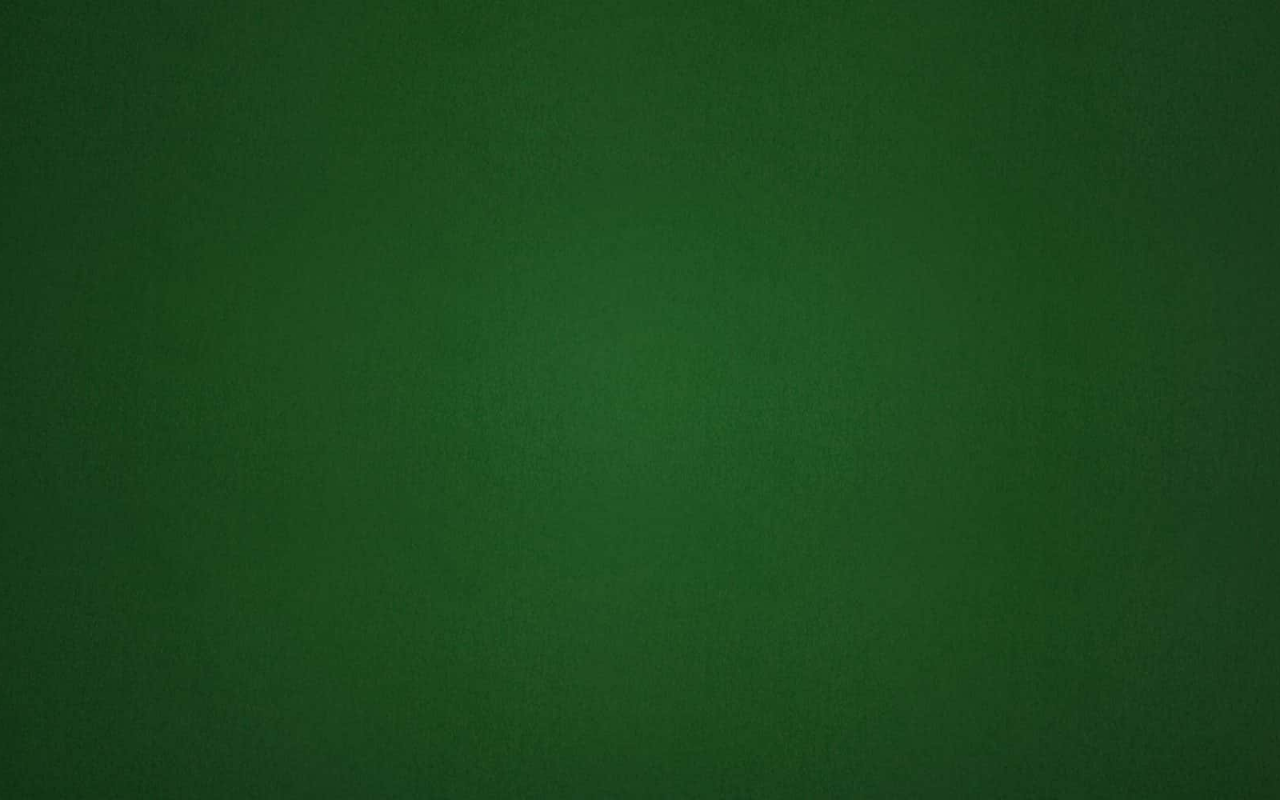
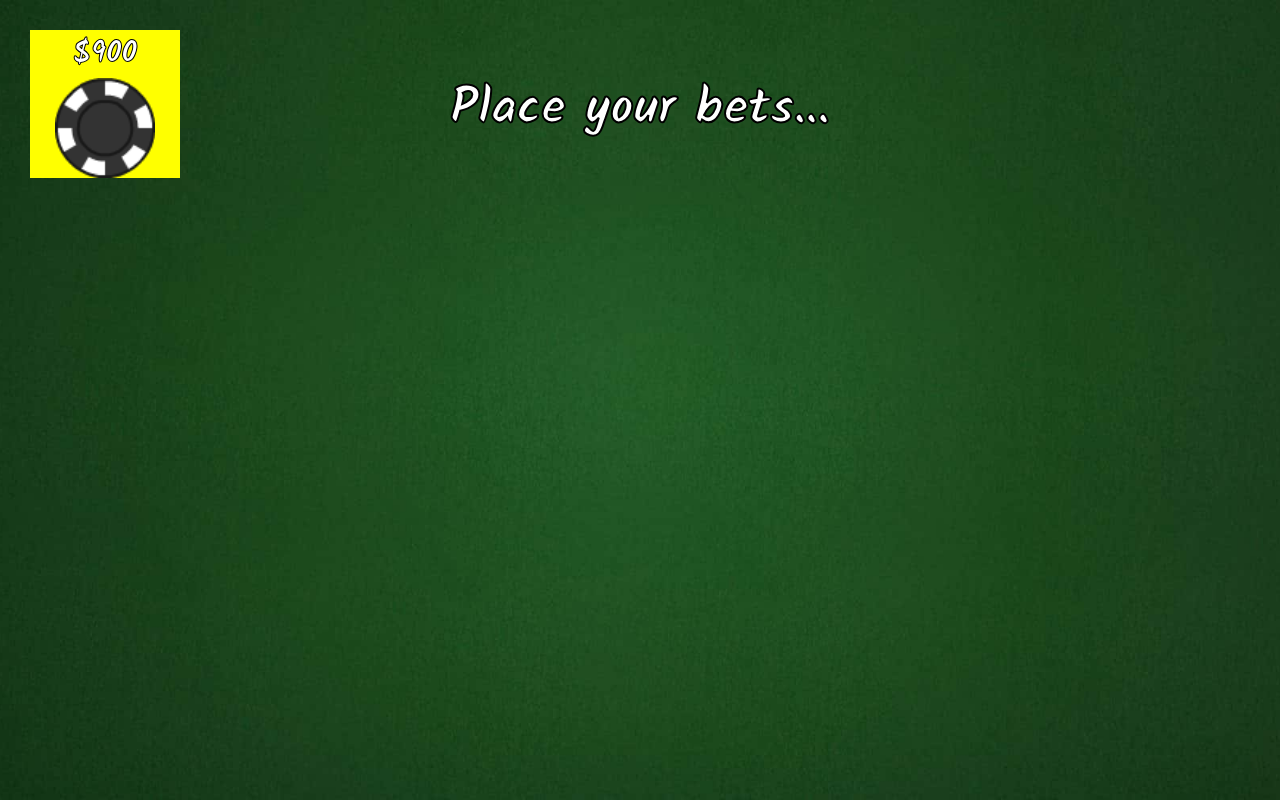
Before and after one commit to LaurynasAnd/black-jack, a plain HTML site: page index.html in a window 1280 px wide. Drawn offline with Linux system fonts and the light colour scheme.

Commit message:
title, bet

```diff
--- a/css/layout.css
+++ b/css/layout.css
@@ -4,4 +4,39 @@
     background-position: center;
     width: 100%;
     height: 100vh;
+    position: relative;
 }
+    .title {
+        display: inline-block;
+        position: absolute;
+        left: 50%;
+        top: 70px;
+        transform: translate(-50%);
+        font-size: 50px;
+        font-weight: 700;
+        color: #fff;
+        -webkit-text-stroke: 2px black
+    }
+    .bet {
+        background-color: yellow;
+        width: 150px;
+        position: absolute;
+        top: 30px;
+        left: 30px;
+        display: flex;
+        flex-direction: column;
+        justify-content: center;
+        align-items: center;
+    }
+        .bet > .sum {
+            font-size: 30px;
+            font-weight: 700;
+            color: #fff;
+            -webkit-text-stroke: 1px #000;
+        }
+        .bet > .chip {
+            width: 100px;
+        }
+    .bank {}
+    .cards {}
+    .button {}
--- a/index.html
+++ b/index.html
@@ -8,7 +8,17 @@
 </head>
 <body>
     <div id="table">
-
+        <h1 class="title">Place your bets...</h1>
+        <div class="bet">
+            <div class="sum">&dollar;900</div>
+            <img src="./img/chips/chipBlackWhite_border.png
+            " alt="chip" class="chip">
+        </div>
+        <div class="bank"></div>
+        <div class="cards"></div>
+        <div class="button"></div>
+        <div class="button"></div>
+        <div class="button"></div>
     </div>
 
     <script src="./js/main.js"></script>
```
